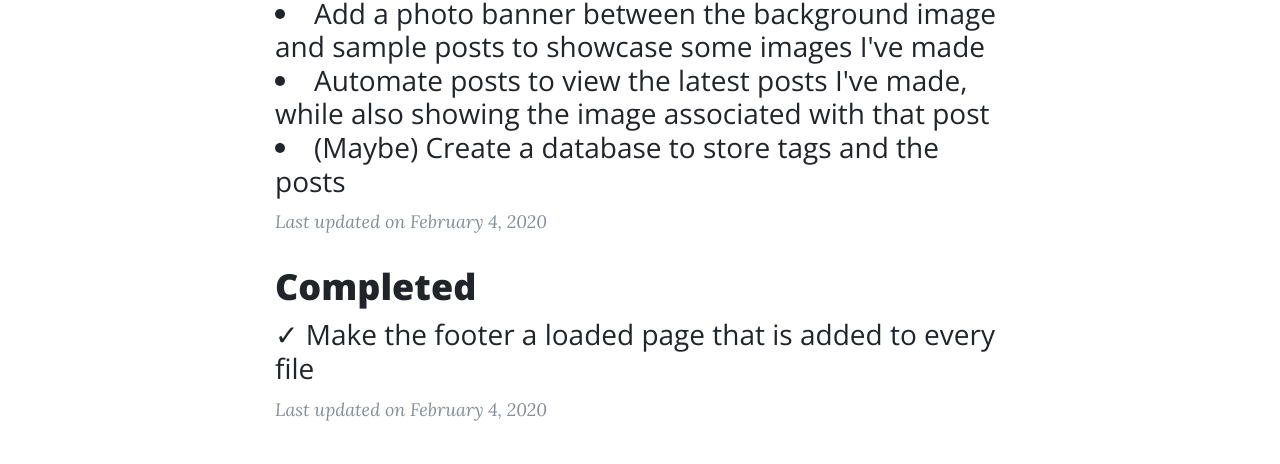
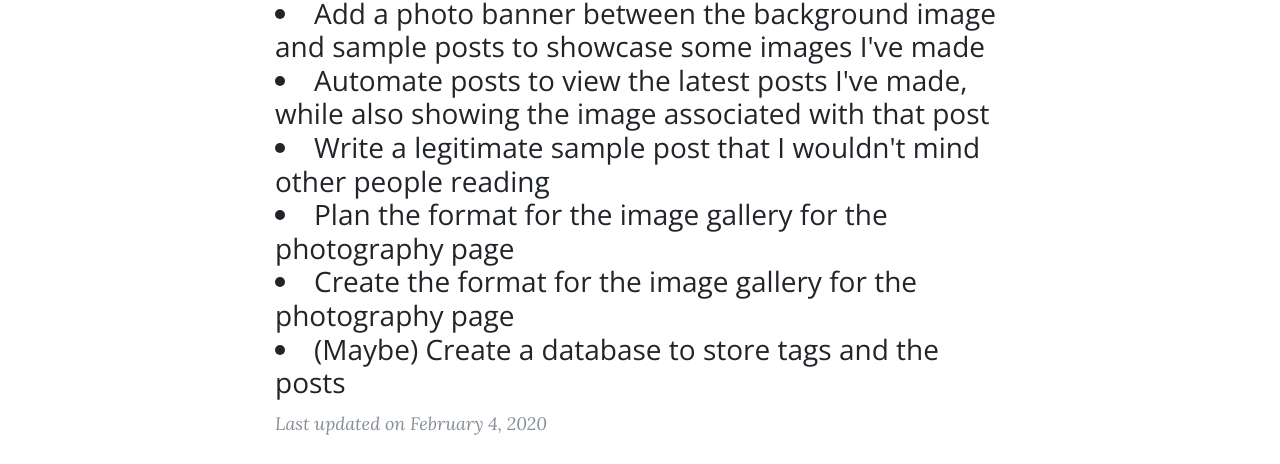
Before and after one commit to Ceribit/UnfinishedWork, a website: page index.html in a window 1280 px wide. Shown: the part 669-1133 px from the top of the page. Drawn offline with nearby package versions, Linux system fonts and the light colour scheme.

Commit message:
Added more TODOs in the index.html page

```diff
--- a/index.html
+++ b/index.html
@@ -65,6 +65,9 @@
               <h3 class="post-subtitle">
                 <li>Add a photo banner between the background image and sample posts to showcase some images I've made</li>
                 <li>Automate posts to view the latest posts I've made, while also showing the image associated with that post</li>
+                <li>Write a legitimate sample post that I wouldn't mind other people reading</li>
+                <li>Plan the format for the image gallery for the photography page</li>
+                <li>Create the format for the image gallery for the photography page</li>
                 <li>(Maybe) Create a database to store tags and the posts </li>
               </h3>
             </a>
```
